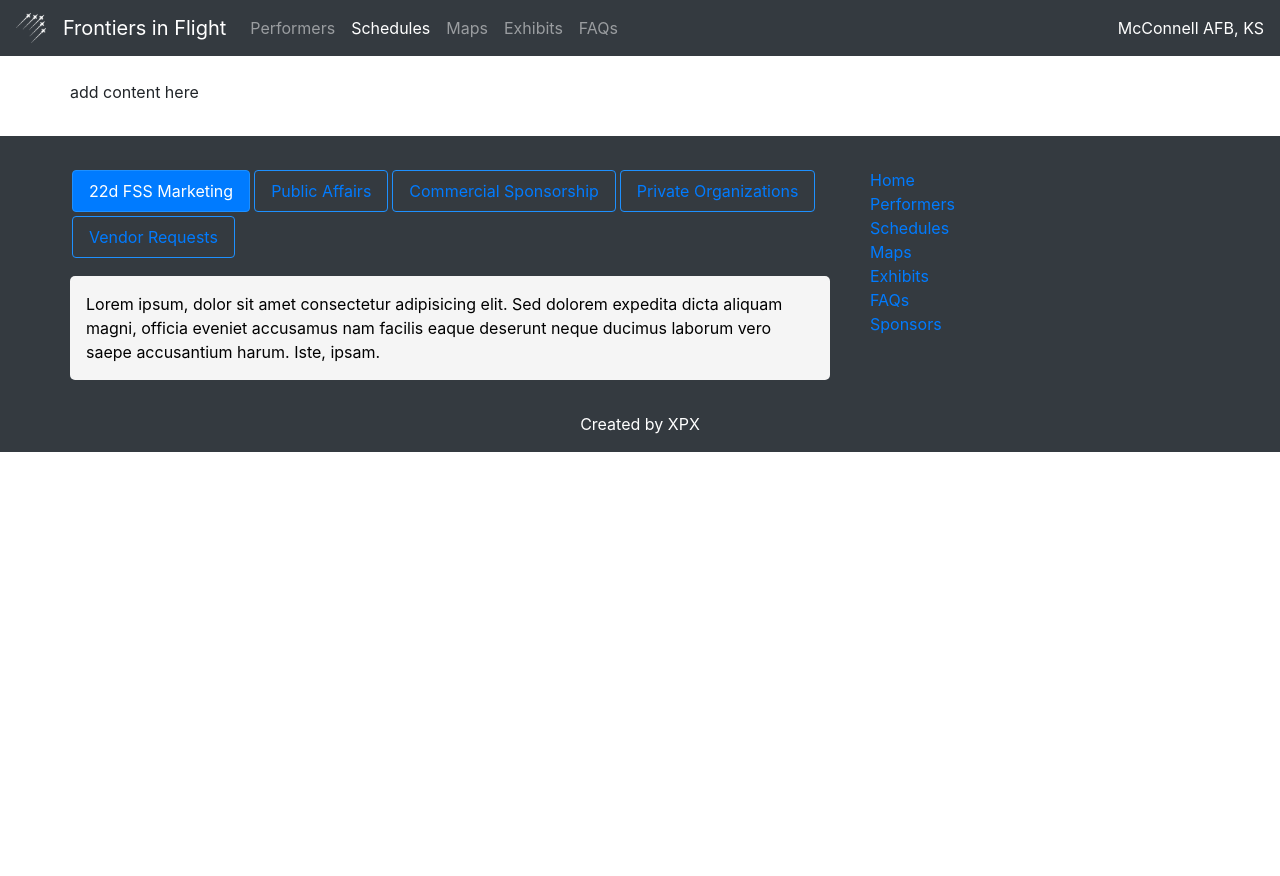
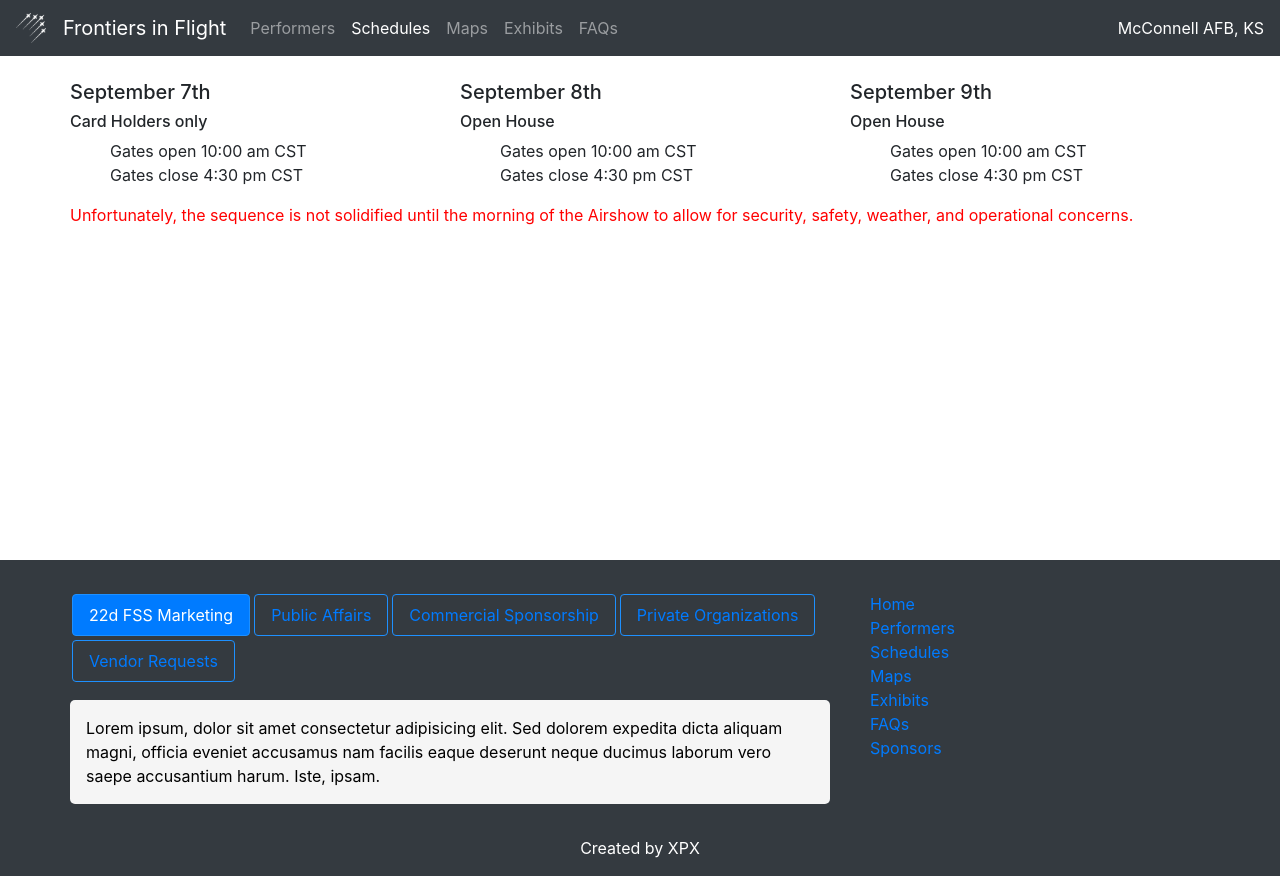
Before and after one commit to 22arw/airshow, an Angular app: page /schedules in a window 1280 px wide. Before the commit the page ends 800 px from the top, so only its background shows below. Built offline with nearby package versions, Linux system fonts and the light colour scheme.

Commit message:
Schedule info added

```diff
--- a/src/app/schedule/schedule.component.html
+++ b/src/app/schedule/schedule.component.html
@@ -1,7 +1,44 @@
 <div class="container schedule">
   <div class="row">
-    <div class="col">
-      add content here
+    <div class="col-md">
+      <div class="day">
+        <h5>September 7th</h5>
+        <h6>Card Holders only</h6>
+        <ul>
+          <li>Gates open 10:00 am CST</li>
+          <li>Gates close 4:30 pm CST</li>
+        </ul>
+      </div>
     </div>
+
+    <div class="col-md">
+      <div class="day">
+        <h5>September 8th</h5>
+        <h6>Open House</h6>
+        <ul>
+          <li>Gates open 10:00 am CST</li>
+          <li>Gates close 4:30 pm CST</li>
+        </ul>
+
+      </div>
+    </div>
+
+    <div class="col-md">
+      <div class="day">
+       <h5>September 9th</h5>
+       <h6>Open House</h6>
+       <ul>
+          <li>Gates open 10:00 am CST</li>
+          <li>Gates close 4:30 pm CST</li>
+        </ul>
+      </div>
+     </div>
+
+  </div>
+  <div class="disclaimer">
+    <p>
+        Unfortunately, the sequence is not solidified until the morning of the Airshow to allow
+        for security, safety, weather, and operational concerns.
+    </p>
   </div>
 </div>
--- a/src/app/schedule/schedule.component.scss
+++ b/src/app/schedule/schedule.component.scss
@@ -1,3 +1,20 @@
 .schedule {
+    min-height: 70vh;
     padding: 5em 0 2em 0;
 }
+
+.day{
+    margin: 0 auto;
+}
+
+.disclaimer p{
+    color: red;
+}
+
+ul{
+    list-style-type: none;
+}
+
+h3, h4{
+    text-align: center;
+}
```
